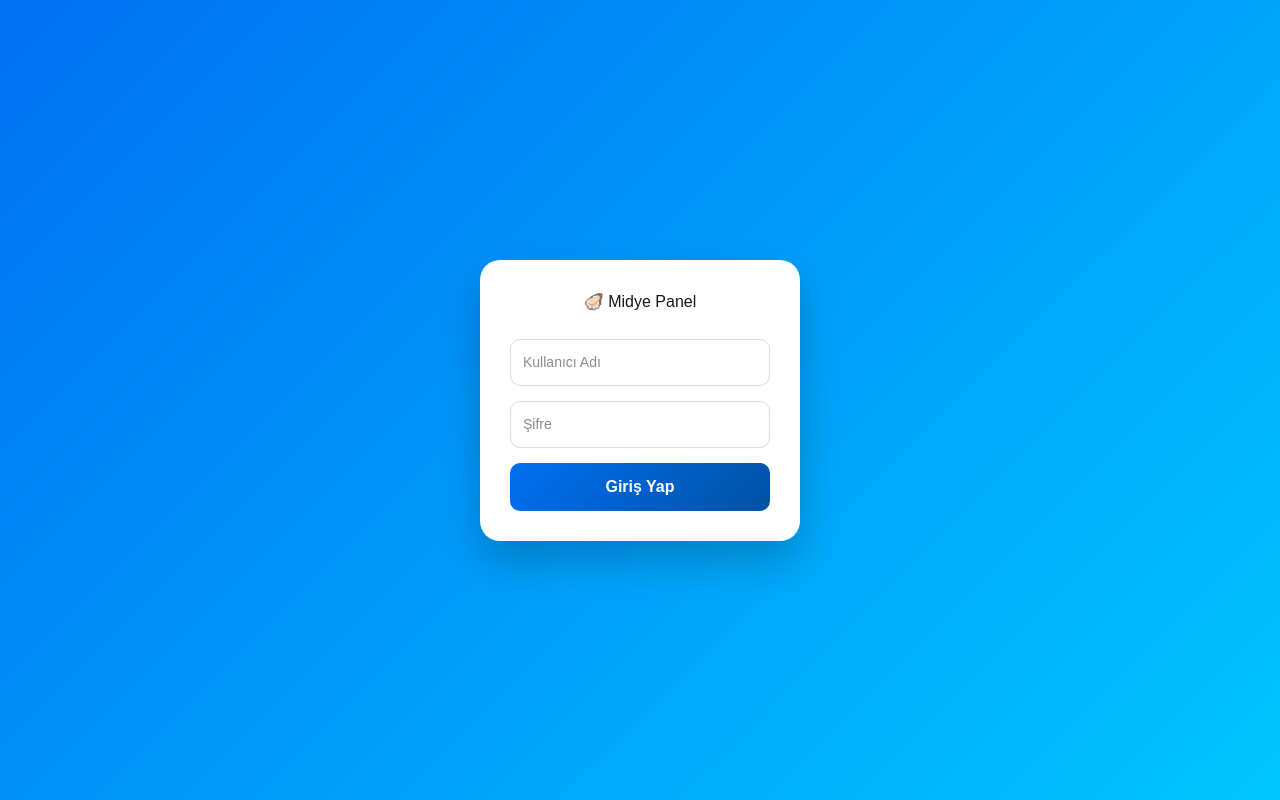
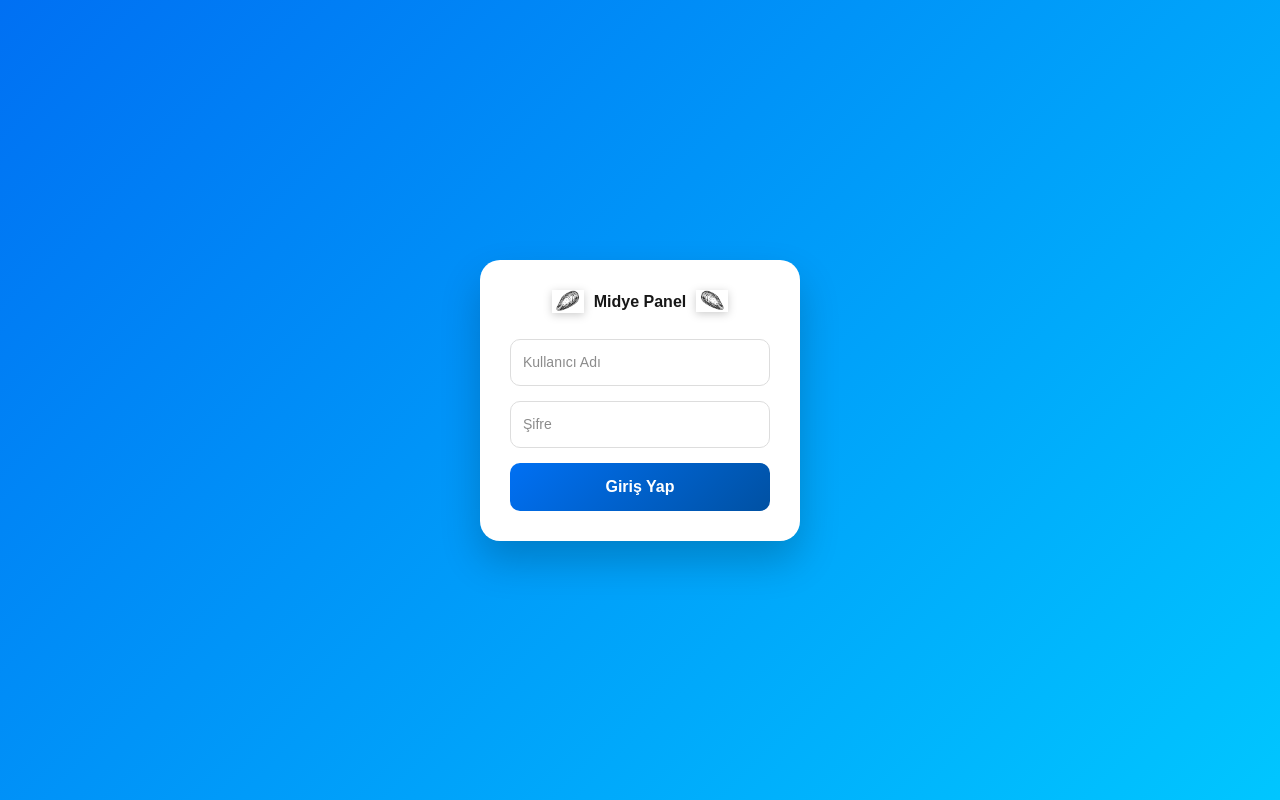
Before and after one commit to hasandemiray/midyeapp, a Next.js app: page /login in a window 1280 px wide. Built offline with nearby package versions, Linux system fonts and the light colour scheme; no server answers.

Commit message:
login logo update

```diff
--- a/app/login/page.js
+++ b/app/login/page.js
@@ -61,12 +61,41 @@ export default function Login() {
         gap: 15
       }}>
 
-        <h2 style={{
-          textAlign: 'center',
+        {/* 🔥 LOGO + BAŞLIK */}
+        <div style={{
+          display: 'flex',
+          alignItems: 'center',
+          justifyContent: 'center',
+          gap: 10,
           marginBottom: 10
         }}>
-          🦪 Midye Panel
-        </h2>
+          {/* SOL MIDYE */}
+          <img
+            src="/midye.png"
+            style={{
+              width: 32,
+              filter: 'drop-shadow(0 2px 4px rgba(0,0,0,0.2))'
+            }}
+          />
+
+          {/* YAZI */}
+          <h2 style={{
+            margin: 0,
+            fontWeight: 'bold'
+          }}>
+            Midye Panel
+          </h2>
+
+          {/* SAĞ MIDYE (TERS) */}
+          <img
+            src="/midye.png"
+            style={{
+              width: 32,
+              transform: 'scaleX(-1)',
+              filter: 'drop-shadow(0 2px 4px rgba(0,0,0,0.2))'
+            }}
+          />
+        </div>
 
         <input
           placeholder="Kullanıcı Adı"
```
